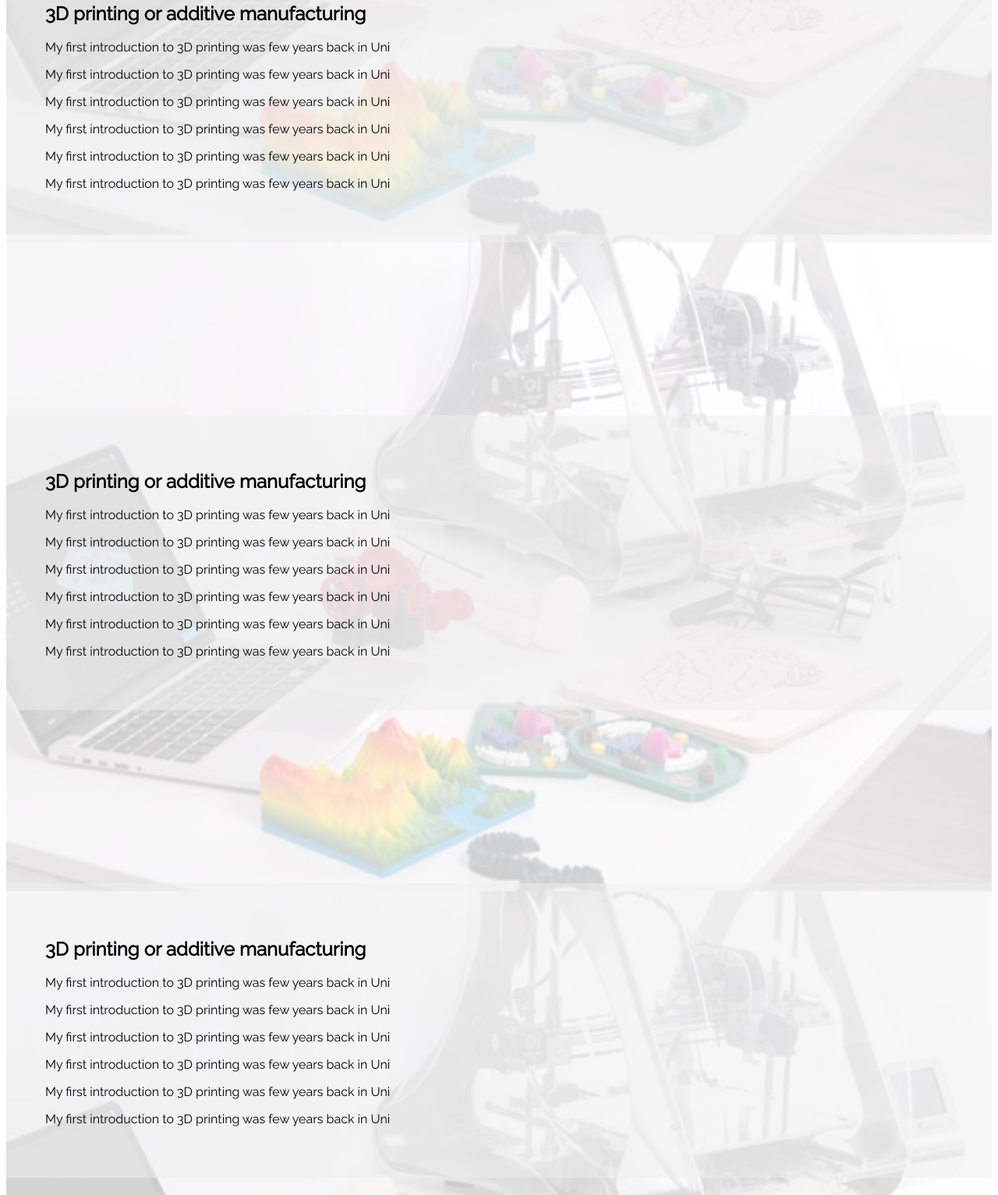
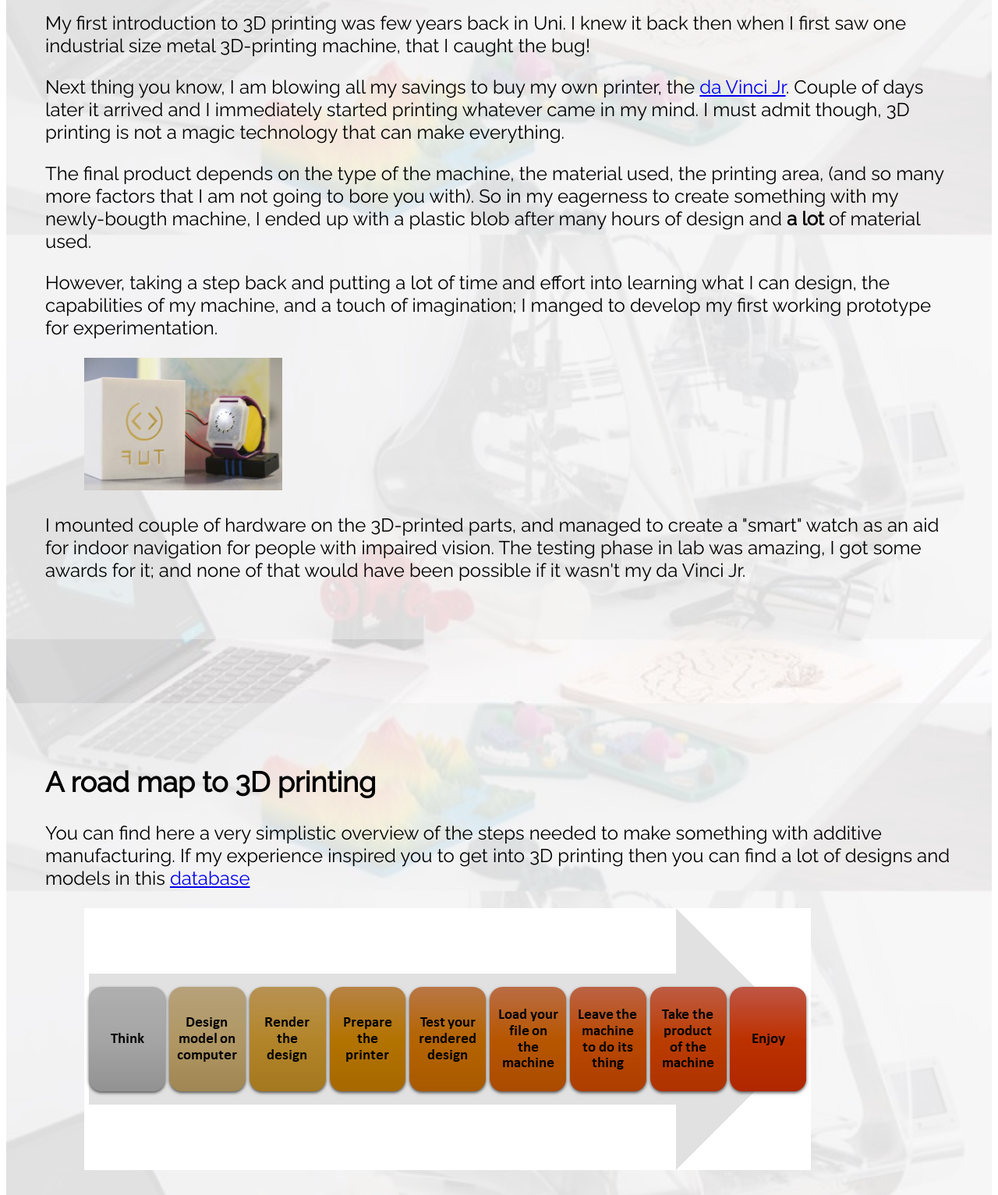
Before and after one commit to Annageorg/MyHobbies, a plain HTML site: page threeDPrinting.html in a window 1280 px wide. Shown: the part 336-1869 px from the top of the page at 78% size. Drawn offline with Linux system fonts and the light colour scheme.

Commit message:
3Dprinting page done

```diff
--- a/styles/index.css
+++ b/styles/index.css
@@ -50,7 +50,7 @@ nav{
     font-size: x-large;
     font-weight:800;
     text-align: left;
-
+    /* padding: 20px; */
     color: black;
     width: 80%;
     display: flex;
@@ -71,5 +71,5 @@ footer{
     color: white;
 }
 .marLeft{
-    margin-left: 50px;
+    margin-left: 20px;
 }
--- a/styles/threeDPrinting.css
+++ b/styles/threeDPrinting.css
@@ -25,6 +25,7 @@ main{
     justify-content: space-around;
     width:100%;
     height: 1800px;
+    font-size: x-large;
     background-image: url("/pics/threeDprinting.jpg");
     background-position: center;
     background-size: 100%;
@@ -38,10 +39,7 @@ main{
     background-color: rgb(240, 240, 240, 0.5);
     padding: 50px;
 }
-#topMachines{
-    background-color: rgb(240, 240, 240, 0.5);
-    padding: 50px;
-}
+
 
 
 /* Footer */
--- a/threeDPrinting.html
+++ b/threeDPrinting.html
@@ -21,31 +21,18 @@
         <main>
             <div id="intro">
                 <h2>3D printing or additive manufacturing </h2>
-                <p>My first introduction to 3D printing was few years back in Uni </p>
-                <p>My first introduction to 3D printing was few years back in Uni </p>
-                <p>My first introduction to 3D printing was few years back in Uni </p>
-                <p>My first introduction to 3D printing was few years back in Uni </p>
-                <p>My first introduction to 3D printing was few years back in Uni </p>
-                <p>My first introduction to 3D printing was few years back in Uni </p>
+                <p>My first introduction to 3D printing was few years back in Uni. I knew it back then when I first saw one industrial size metal 3D-printing machine, that I caught the bug!</p>
+                <p>Next thing you know, I am blowing all my savings to buy my own printer, the <a href="https://www.xyzprinting.com/en-GB/product/da-vinci-jr-1-0"> da Vinci Jr</a>. Couple of days later it arrived and I immediately started printing whatever came in my mind. I must admit though, 3D printing is not a magic technology that can make everything.</p>
+                <p>The final product depends on the type of the machine, the material used, the printing area, (and so many more factors that I am not going to bore you with). So in my eagerness to create something with my newly-bougth machine, I ended up with a plastic blob after many hours of design and <b>a lot</b> of material used.</p>
+                <p>However, taking a step back and putting a lot of time and effort into learning what I can design, the capabilities of my machine, and a touch of imagination; I manged to develop my first working prototype for experimentation.</p>
+                <p class="marLeft"><img src="pics/watch.png" alt="a picture of my first working prototype"></p>
+                <p>I mounted couple of hardware on the 3D-printed parts, and managed to create a "smart" watch as an aid for indoor navigation for people with impaired vision. The testing phase in lab was amazing, I got some awards for it; and none of that would have been possible if it wasn't my da Vinci Jr.</p>
             </div>
             <div id="methods">
-                <h2>3D printing or additive manufacturing </h2>
-                <p>My first introduction to 3D printing was few years back in Uni </p>
-                <p>My first introduction to 3D printing was few years back in Uni </p>
-                <p>My first introduction to 3D printing was few years back in Uni </p>
-                <p>My first introduction to 3D printing was few years back in Uni </p>
-                <p>My first introduction to 3D printing was few years back in Uni </p>
-                <p>My first introduction to 3D printing was few years back in Uni </p>
-            </div>
-            <div id="topMachines">
-                <h2>3D printing or additive manufacturing </h2>
-                <p>My first introduction to 3D printing was few years back in Uni </p>
-                <p>My first introduction to 3D printing was few years back in Uni </p>
-                <p>My first introduction to 3D printing was few years back in Uni </p>
-                <p>My first introduction to 3D printing was few years back in Uni </p>
-                <p>My first introduction to 3D printing was few years back in Uni </p>
-                <p>My first introduction to 3D printing was few years back in Uni </p>
-            </div>
+                <h2>A road map to 3D printing</h2>
+                <p>You can find here a very simplistic overview of the steps needed to make something with additive manufacturing. If my experience inspired you to get into 3D printing then you can find a lot of designs and models in this <a href="https://www.thingiverse.com/">database</a> </p>
+                <p class="marLeft"><img src="pics/roadMap.png" alt="picture showing steps to make something with 3D printing" </p>
+
 
         </main>
         <footer>
```
Also changed, not shown: index.html (line endings or trailing spaces), pics/roadMap.png (added), pics/watch.png (added), programming.html (deleted), styles/programming.css (deleted).
